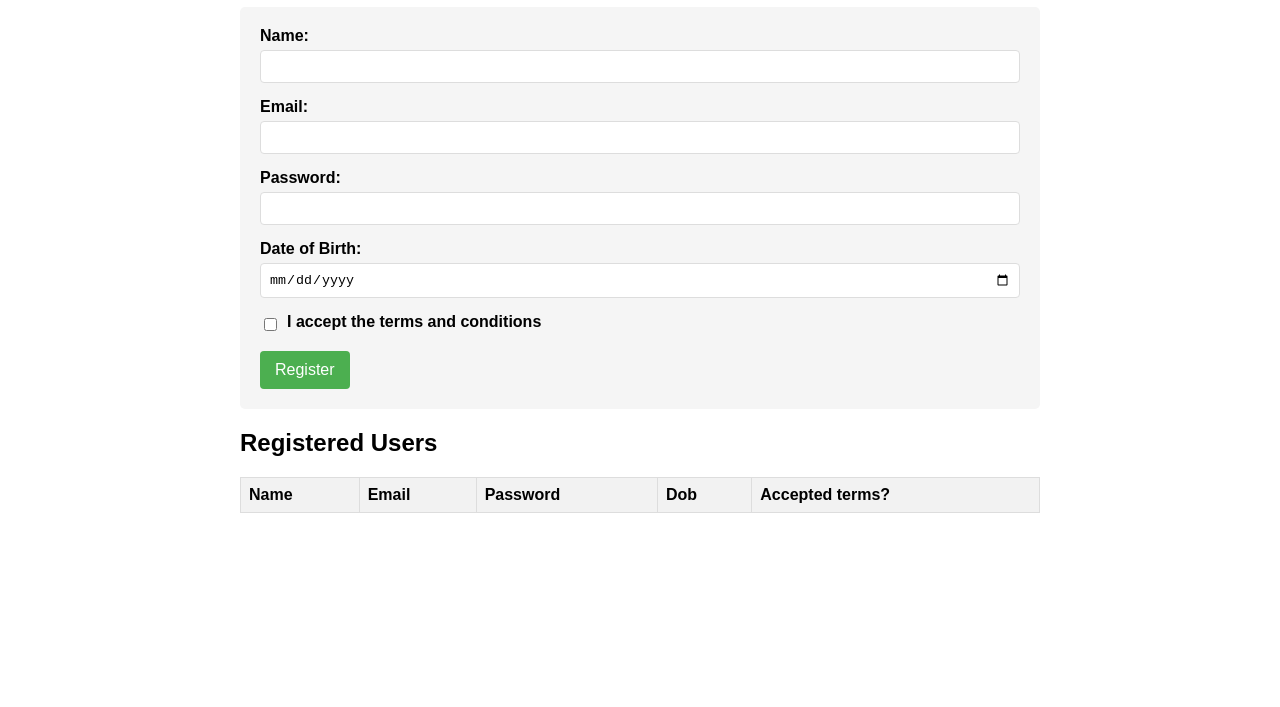
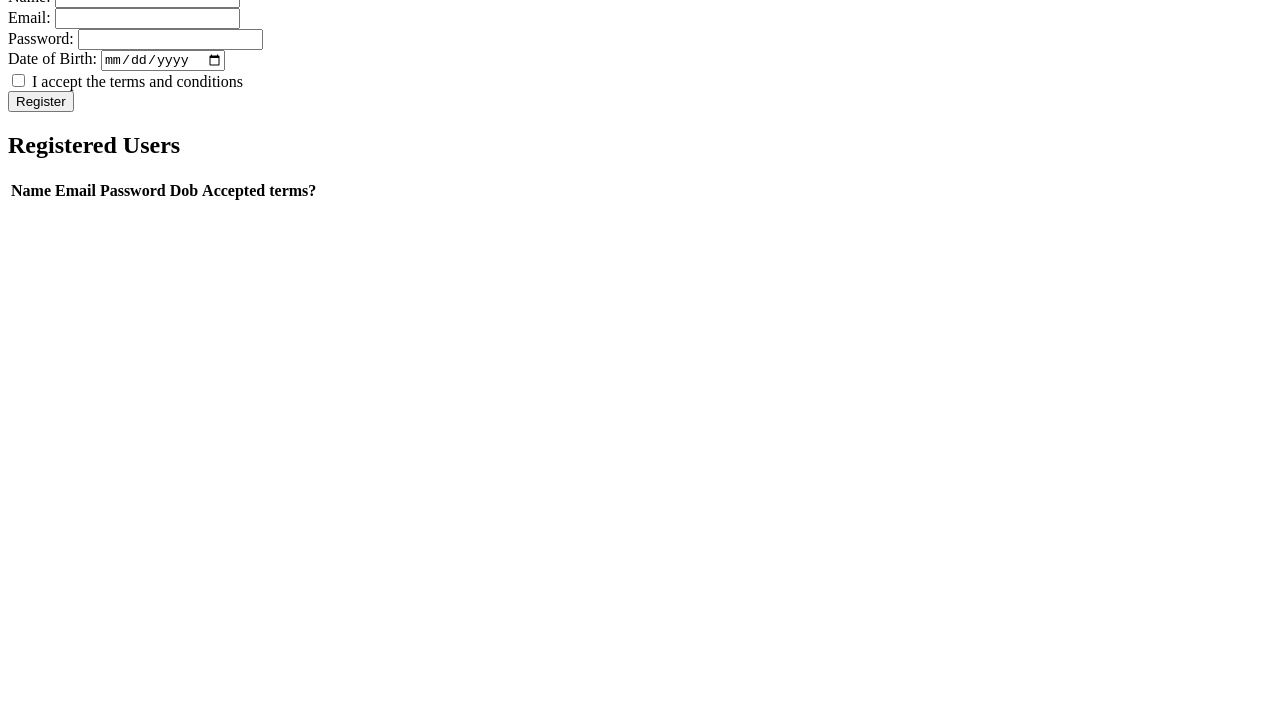
Before and after one commit to mounikasuri/web101, a plain HTML site: page index.html in a window 1280 px wide. Shown: the part 93-800 px from the top of the page. Drawn offline with Linux system fonts and the light colour scheme.

Commit message:
index.html

```diff
--- a/index.html
+++ b/index.html
@@ -5,68 +5,6 @@
     <meta name="viewport" content="width=device-width, initial-scale=1.0">
     <title>Registration Form</title>
     <style>
-        body {
-            font-family: Arial, sans-serif;
-            max-width: 800px;
-            margin: 0 auto;
-            padding: 20px;
-        }
-        form {
-            background-color: #f5f5f5;
-            padding: 20px;
-            border-radius: 5px;
-            margin-bottom: 20px;
-        }
-        .form-group {
-            margin-bottom: 15px;
-        }
-        label {
-            display: block;
-            margin-bottom: 5px;
-            font-weight: bold;
-        }
-        input[type="text"],
-        input[type="email"],
-        input[type="password"],
-        input[type="date"] {
-            width: 100%;
-            padding: 8px;
-            border: 1px solid #ddd;
-            border-radius: 4px;
-            box-sizing: border-box;
-        }
-        button[type="submit"] {
-            background-color: #4CAF50;
-            color: white;
-            padding: 10px 15px;
-            border: none;
-            border-radius: 4px;
-            cursor: pointer;
-            font-size: 16px;
-        }
-        button[type="submit"]:hover {
-            background-color: #45a049;
-        }
-        table {
-            width: 100%;
-            border-collapse: collapse;
-            margin-top: 20px;
-        }
-        th, td {
-            border: 1px solid #ddd;
-            padding: 8px;
-            text-align: left;
-        }
-        th {
-            background-color: #f2f2f2;
-        }
-        .checkbox-group {
-            display: flex;
-            align-items: center;
-        }
-        .checkbox-group input {
-            margin-right: 10px;
-        }
     </style>
 </head>
 <body>
@@ -118,29 +56,6 @@
     </table>
 
     <script>
-        document.getElementById('registrationForm').addEventListener('submit', function(e) {
-            e.preventDefault();
-
-            // Get form values
-            const name = document.getElementById('name').value;
-            const email = document.getElementById('email').value;
-            const password = document.getElementById('password').value;
-            const dob = document.getElementById('dob').value;
-            const acceptedTerms = document.getElementById('acceptTerms').checked;
-
-            // Create new table row
-            const tableBody = document.querySelector('#usersTable tbody');
-            const newRow = tableBody.insertRow();
-
-            // Insert cells with the collected data
-            newRow.insertCell(0).textContent = name;
-            newRow.insertCell(1).textContent = email;
-            newRow.insertCell(2).textContent = password;
-            newRow.insertCell(3).textContent = dob;
-            newRow.insertCell(4).textContent = acceptedTerms ? 'true' : 'false';
-
-            this.reset();
-        });
     </script>
 </body>
 </html>
```
